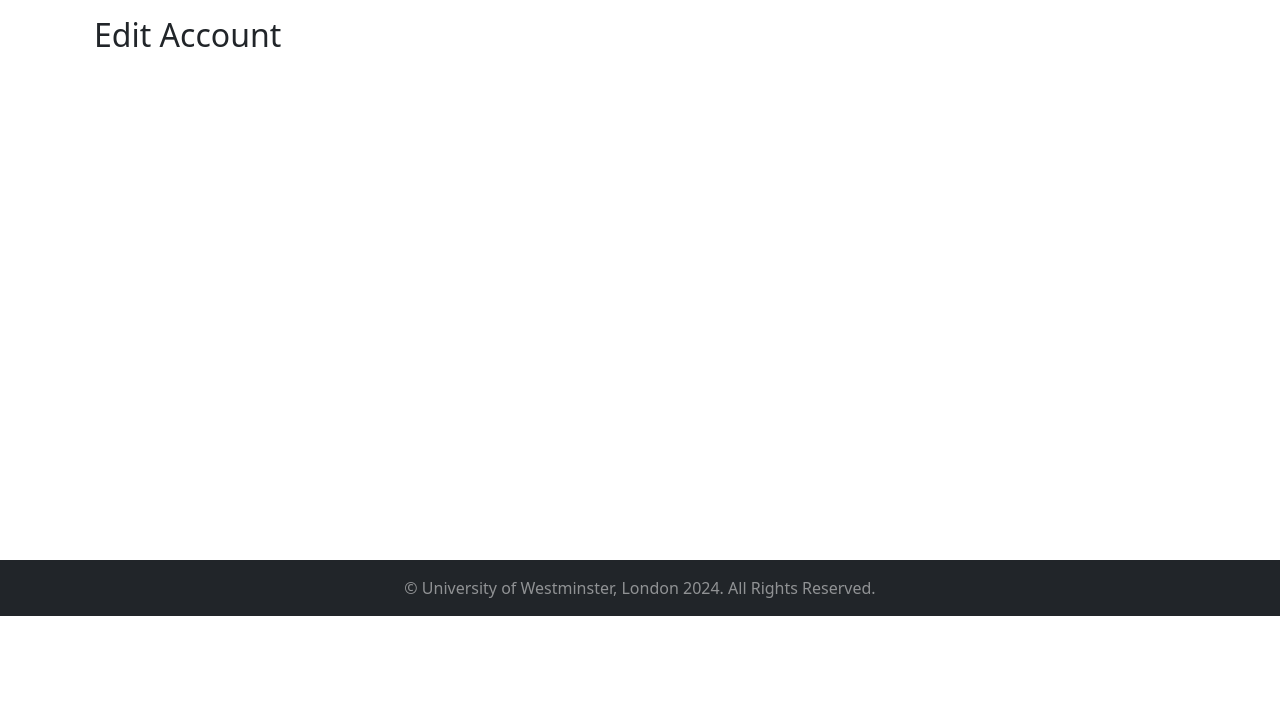
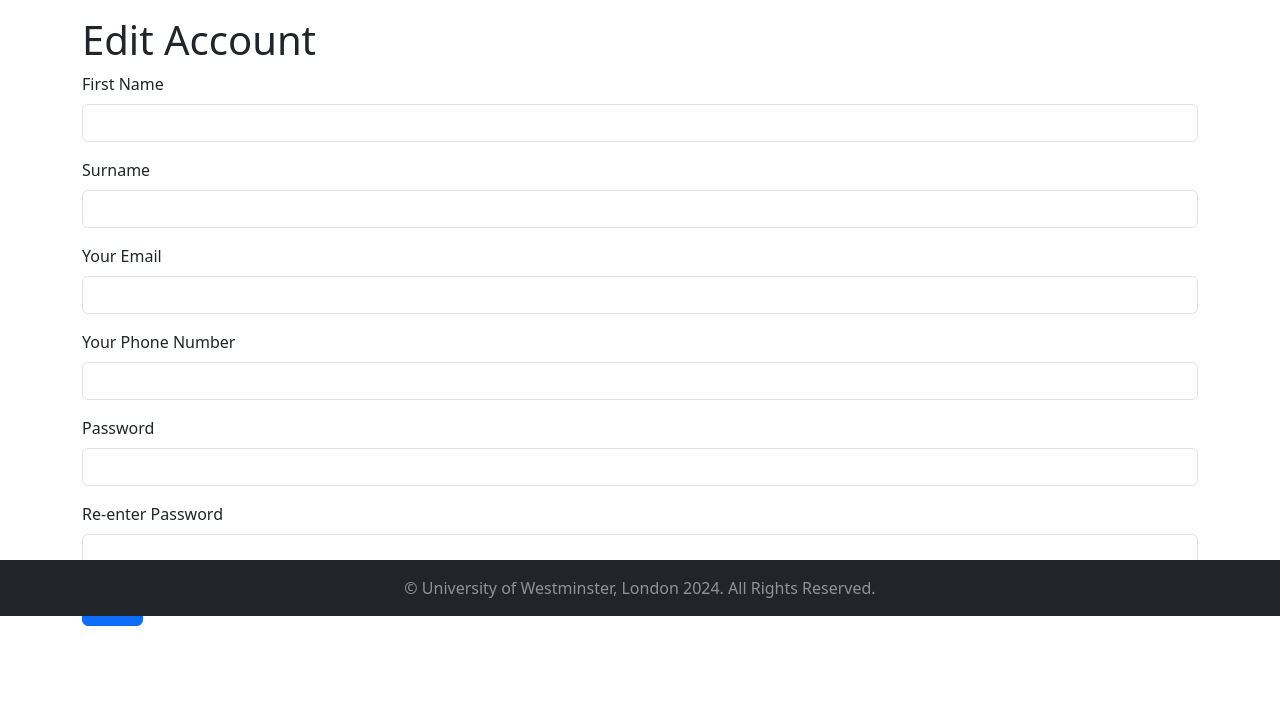
Before and after one commit to Ernew333/groupH, a Django app: template accounts/templates/account_editing/edit_account.html in a window 1280 px wide. Shown: the part 184-910 px from the top of the page. Before the commit the page ends 800 px from the top, so only its background shows below. Run offline with Django 5.2, Linux system fonts and the light colour scheme; the template is opened without the code that fills it, so the values that code supplies are empty; some libraries are stand-ins or nearby versions.

Commit message:
Implemeted Edit Account page

```diff
--- a/accounts/templates/account_editing/edit_account.html
+++ b/accounts/templates/account_editing/edit_account.html
@@ -2,8 +2,33 @@
 {% load django_bootstrap5 %}
 
 {% block content %}
-    <div class="container">
-        <h2>Edit Account</h2>
-
-    </div>
+    <h1>Edit Account</h1>
+    <form action="#" method="POST">
+        {% csrf_token %}
+        <div class="mb-3">
+            <label for="first_name" class="form-label">First Name</label>
+            <input type="text" class="form-control" id="first_name" name="first_name">
+        </div>
+        <div class="mb-3">
+            <label for="surname" class="form-label">Surname</label>
+            <input type="text" class="form-control" id="surname" name="surname">
+        </div>
+        <div class="mb-3">
+            <label for="email" class="form-label">Your Email</label>
+            <input type="email" class="form-control" id="email" name="email">
+        </div>
+        <div class="mb-3">
+            <label for="phone_number" class="form-label">Your Phone Number</label>
+            <input type="tel" class="form-control" id="phone_number" name="phone_number">
+        </div>
+        <div class="mb-3">
+            <label for="password" class="form-label">Password</label>
+            <input type="password" class="form-control" id="password" name="password">
+        </div>
+        <div class="mb-3">
+            <label for="re_password" class="form-label">Re-enter Password</label>
+            <input type="password" class="form-control" id="re_password" name="re_password">
+        </div>
+        <button type="submit" class="btn btn-primary">Save</button>
+    </form>
 {% endblock content %}
```
